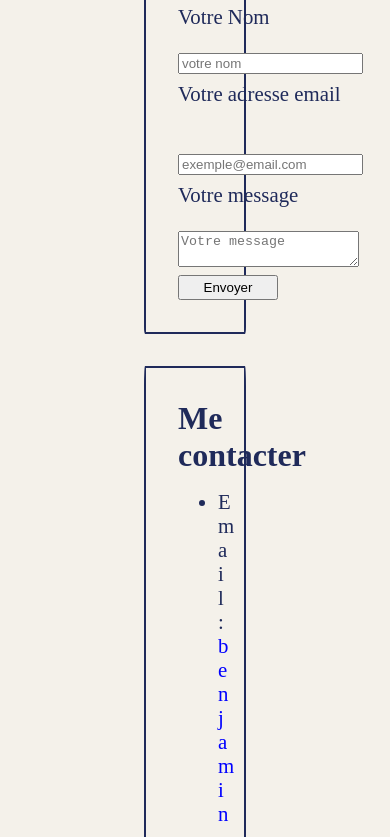
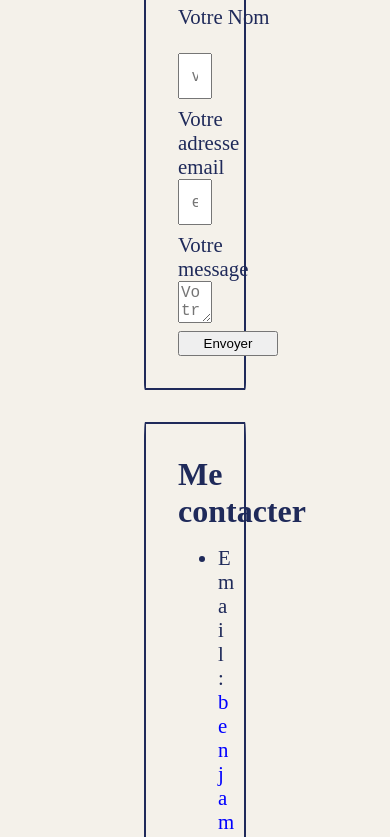
Before and after one commit to Benjaminbsmetal/page-perso, a plain HTML site: page index.html in a window 390 px wide. Shown: the part 6810-7647 px from the top of the page. Drawn offline with Linux system fonts and the light colour scheme.

Commit message:
input responsive page-perso

```diff
--- a/style.css
+++ b/style.css
@@ -125,8 +125,19 @@ label{
    margin-top: var(--espace-1);
 }
 
+input {
+    width: 100%;
+    max-width: 400px;
+    padding: 12px;
+    box-sizing: border-box;
+    font-size: 16px;
+}
+
 textarea{
-   width: max-content;
+   width: 100%;
+   max-width: 400px;
+   box-sizing: border-box;
+   font-size: 16px;
 }
 
 button{
```
